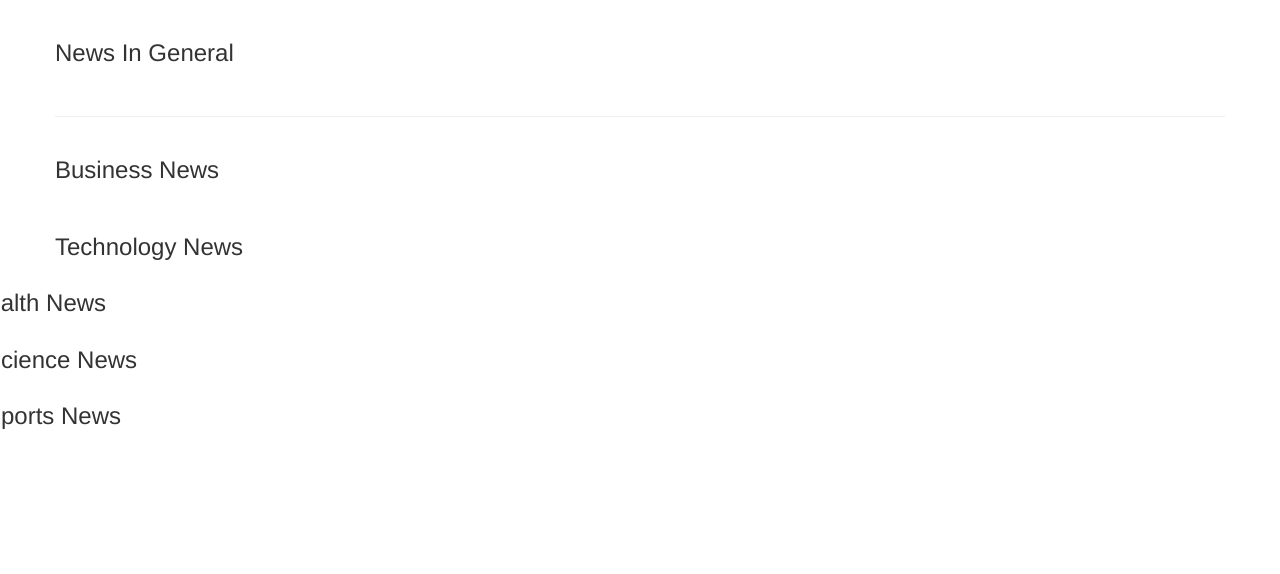
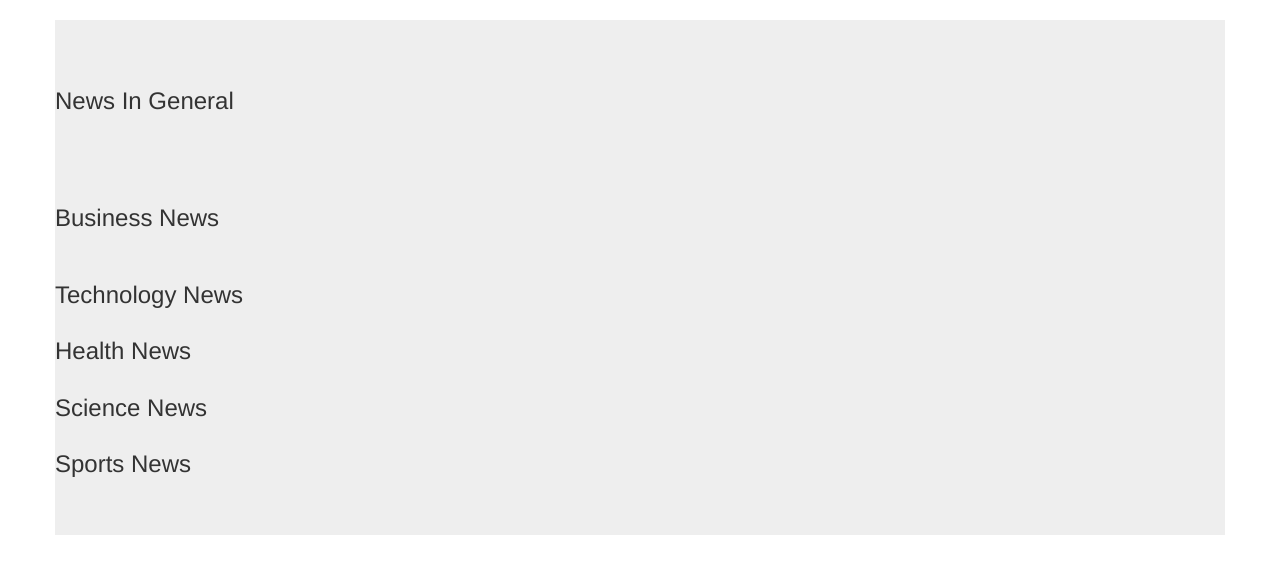
Before and after one commit to EmmanuelMuchiri/News-Highlights, a Flask app: template app/templates/index.html in a window 1280 px wide. Shown: the part 52-626 px from the top of the page. Run offline with Flask 2, Linux system fonts and the light colour scheme; the template is opened without the code that fills it, so the values that code supplies are empty; some libraries are stand-ins or nearby versions.

Commit message:
Did a bit of styling to my form

```diff
--- a/app/templates/index.html
+++ b/app/templates/index.html
@@ -10,8 +10,7 @@
 
 <!-- Content block -->
 {% block content %}
-<div class="row">
-<div class="container">
+<div class="container jumbotron">
 <!-- General News -->
 <div class="row">
 <h3> News In General</h3>
@@ -36,7 +35,6 @@
     {{ macro.displayNewsList(technology)}}
 </ul>
 </div>
-</div>
 <!-- Health News-->
 <div class="row">
 <h3>Health News</h3>
@@ -44,14 +42,12 @@
     {{ macro.displayNewsList(health)}}
 </ul>
 </div>
-</div>
 <!-- science News-->
 <div class="row">
 <h3>Science News</h3>
 <ul>
     {{ macro.displayNewsList(science)}}
 </ul>
-</div>
 </div>
 <!-- Sports News-->
 <div class="row">
@@ -61,5 +57,4 @@
 </ul>
 </div>
 </div>
-</div>
 {% endblock%}
```
